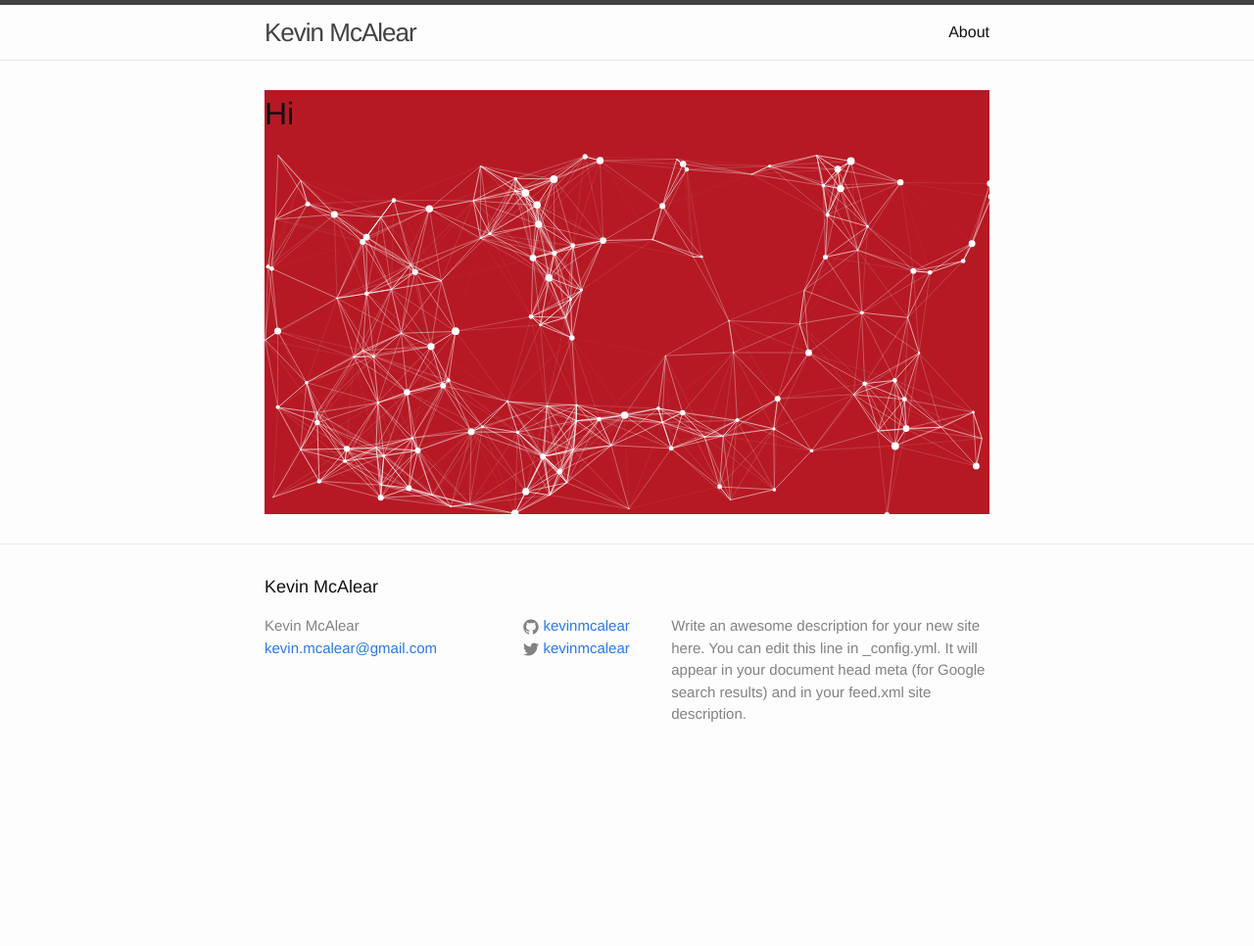
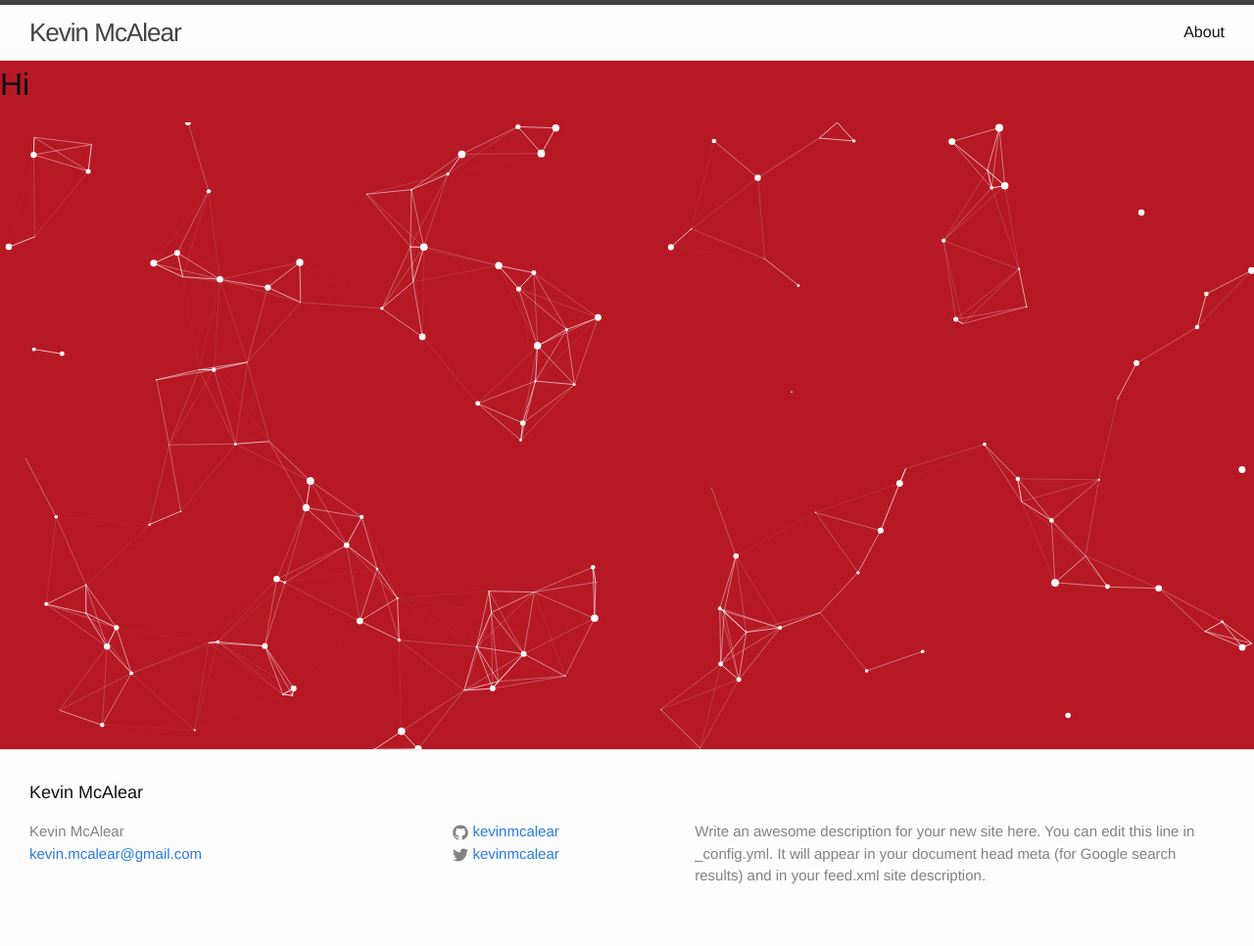
Before and after one commit to kevinmcalear/kevinmcalear.github.io, a Jekyll site: the page built from index.html, in a window 1280 px wide. Shown: the whole page at 98% size. Built offline with Jekyll 4.4.1, drawn with Linux system fonts in a browser that asks for light colours; before the commit the page ends 900 px from its top, so only the background shows below that.

Commit message:
setting up base template

```diff
--- a/_includes/header.html
+++ b/_includes/header.html
@@ -1,7 +1,6 @@
 <header class="site-header">
 
   <div class="wrapper">
-
     <a class="site-title" href="{{ site.baseurl }}/">{{ site.title }}</a>
 
     <nav class="site-nav">
--- /dev/null
+++ b/_includes/scripts.html
@@ -0,0 +1,2 @@
+<script src="js/particles.js"></script>
+<script src="js/app.js"></script>
--- a/_layouts/default.html
+++ b/_layouts/default.html
@@ -6,15 +6,15 @@
   <body>
 
     {% include header.html %}
-
-    <div class="page-content">
-      <div class="wrapper">
-        {{ content }}
+    <div id="perspective" class="perspective effect-airbnb">
+      <div class="container">
+        <div class="wrapper"><!-- wrapper needed for scroll -->
+          {{ content }}
+        </div>
       </div>
     </div>
-
     {% include footer.html %}
-
+    {% include scripts.html %}
   </body>
 
 </html>
--- a/_sass/_base.scss
+++ b/_sass/_base.scss
@@ -156,17 +156,19 @@ pre {
 .wrapper {
     max-width: -webkit-calc(#{$content-width} - (#{$spacing-unit} * 2));
     max-width:         calc(#{$content-width} - (#{$spacing-unit} * 2));
+    max-width: 100%;
     margin-right: auto;
     margin-left: auto;
-    padding-right: $spacing-unit;
-    padding-left: $spacing-unit;
+    // padding-right: $spacing-unit;
+    // padding-left: $spacing-unit;
     @extend %clearfix;
 
     @include media-query($on-laptop) {
         max-width: -webkit-calc(#{$content-width} - (#{$spacing-unit}));
         max-width:         calc(#{$content-width} - (#{$spacing-unit}));
-        padding-right: $spacing-unit / 2;
-        padding-left: $spacing-unit / 2;
+        max-width: 100%;
+        // padding-right: $spacing-unit / 2;
+        // padding-left: $spacing-unit / 2;
     }
 }
 
--- a/_sass/_layout.scss
+++ b/_sass/_layout.scss
@@ -5,6 +5,8 @@
     border-top: 5px solid $grey-color-dark;
     border-bottom: 1px solid $grey-color-light;
     min-height: 56px;
+    padding-right: $spacing-unit;
+    padding-left: $spacing-unit;
 
     // Positioning context for the mobile navigation icon
     position: relative;
@@ -105,6 +107,8 @@ canvas {
 .site-footer {
     border-top: 1px solid $grey-color-light;
     padding: $spacing-unit 0;
+    padding-right: $spacing-unit;
+    padding-left: $spacing-unit;
 }
 
 .footer-heading {
--- /dev/null
+++ b/_sass/_particles.scss
@@ -0,0 +1,10 @@
+// Particles stuff
+canvas {
+  display: block;
+  vertical-align: bottom;
+}
+
+#particles-js {
+  height: 100%;
+  background: #b61924;
+}
--- a/css/main.scss
+++ b/css/main.scss
@@ -48,5 +48,6 @@ $on-laptop:        800px;
 @import
         "base",
         "layout",
-        "syntax-highlighting"
+        "syntax-highlighting",
+        "particles"
 ;
--- a/index.html
+++ b/index.html
@@ -7,6 +7,3 @@ layout: default
   <h1> Hi </h1>
 
 </div>
-
-<script src="js/particles.js"></script>
-<script src="js/app.js"></script>
```
